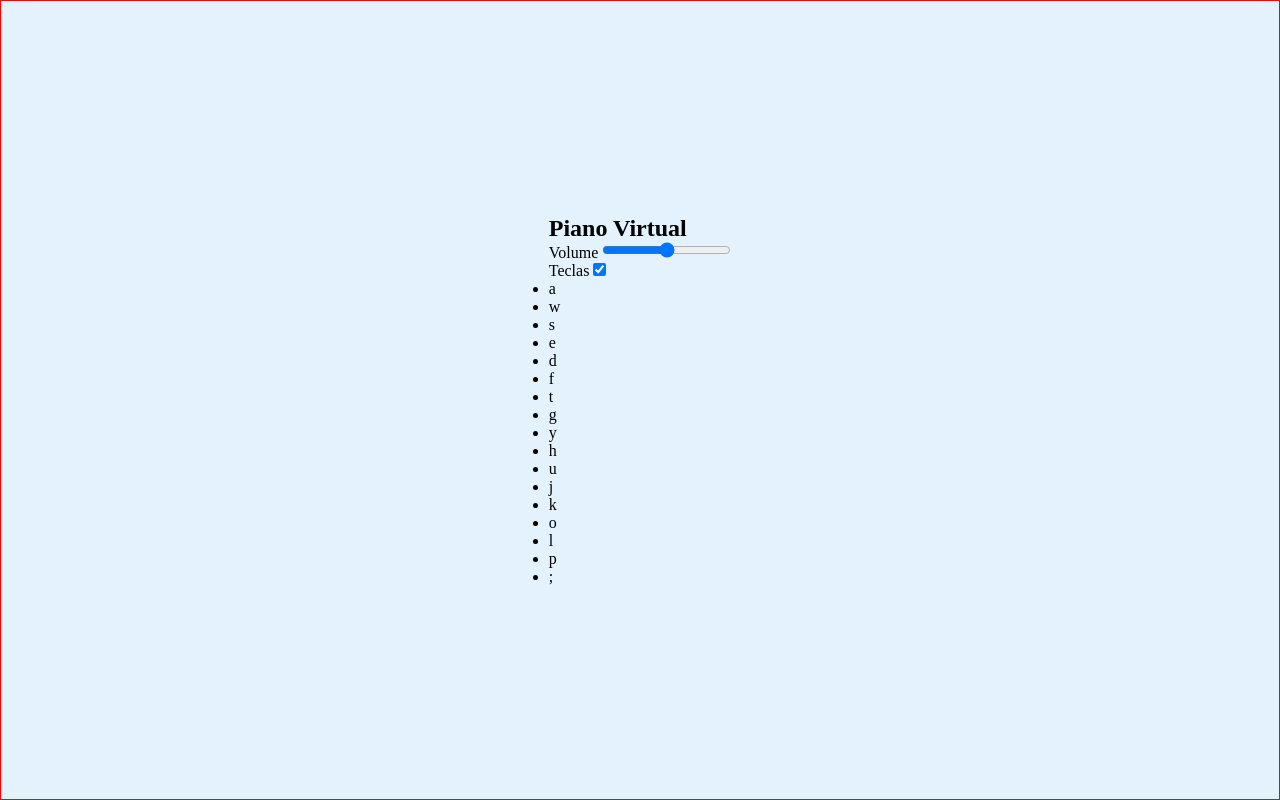
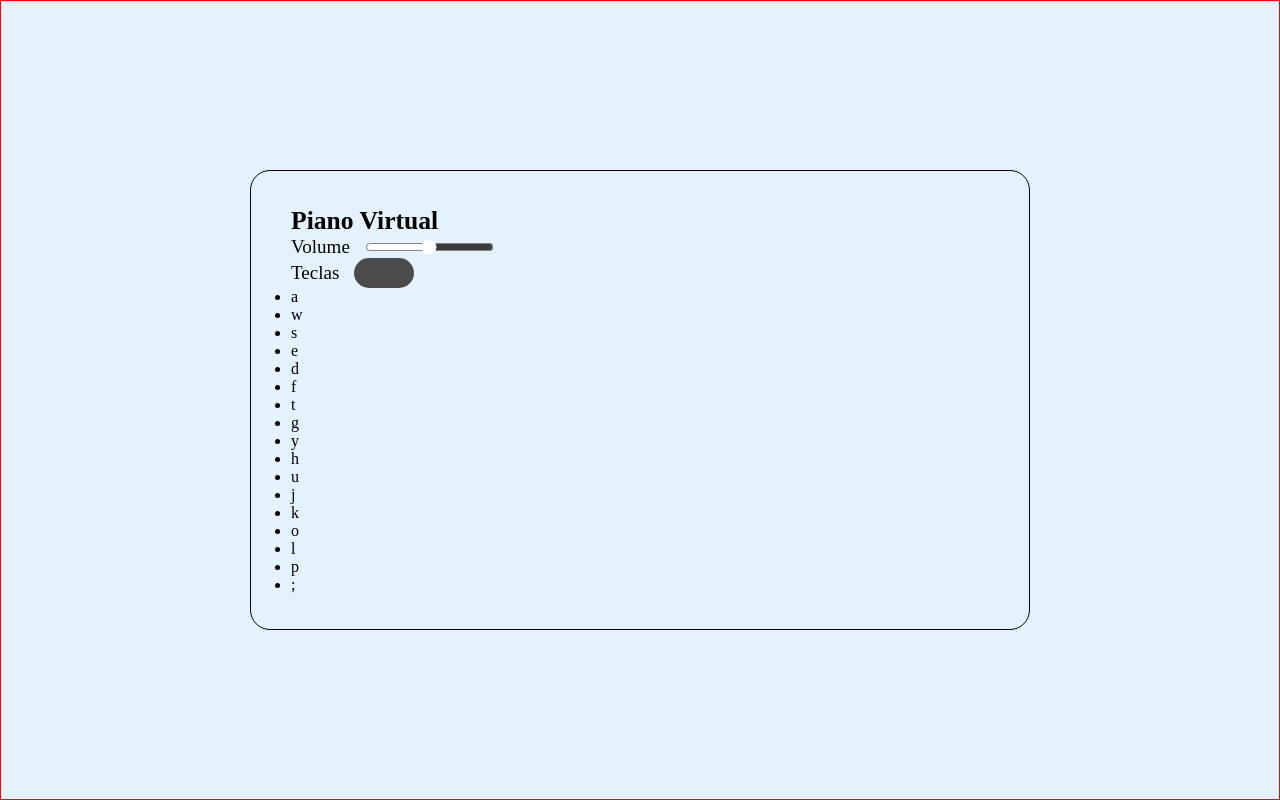
Before and after one commit to osvaldolimah/simulador-piano, a plain HTML site: page index.html in a window 1280 px wide. Drawn offline with Linux system fonts and the light colour scheme.

Commit message:
estilizando o css

```diff
--- a/src/styles/main.css
+++ b/src/styles/main.css
@@ -6,3 +6,39 @@ body {
     border: 1px solid red;
     background-color: #e3f2fd;
 }
+
+.container {
+    width: 780px;
+    border: 1px solid black;
+    border-radius: 20px;
+    padding: 35px 40px;;
+}
+
+header h2 {
+    font-size: 1.6rem;
+}
+
+header .column {
+    display: flex;
+    align-items: center;
+}
+
+header .column span {
+    font-weight: 500;
+    margin-right: 15px;
+    font-size: 1.19rem
+}
+
+.volume-slider {
+    accent-color: #fff;
+}
+
+.keys-check input {
+    width: 60px;
+    height: 30px;
+    appearance: none;
+    border-radius: 30px;
+    background-color: #4b4b4b;
+    cursor: pointer;
+    position: relative;
+}
--- a/src/styles/reset.css
+++ b/src/styles/reset.css
@@ -2,4 +2,5 @@
     margin: 0;
     padding: 0;
     box-sizing: border-box;
+    outline: none;
 }
```
